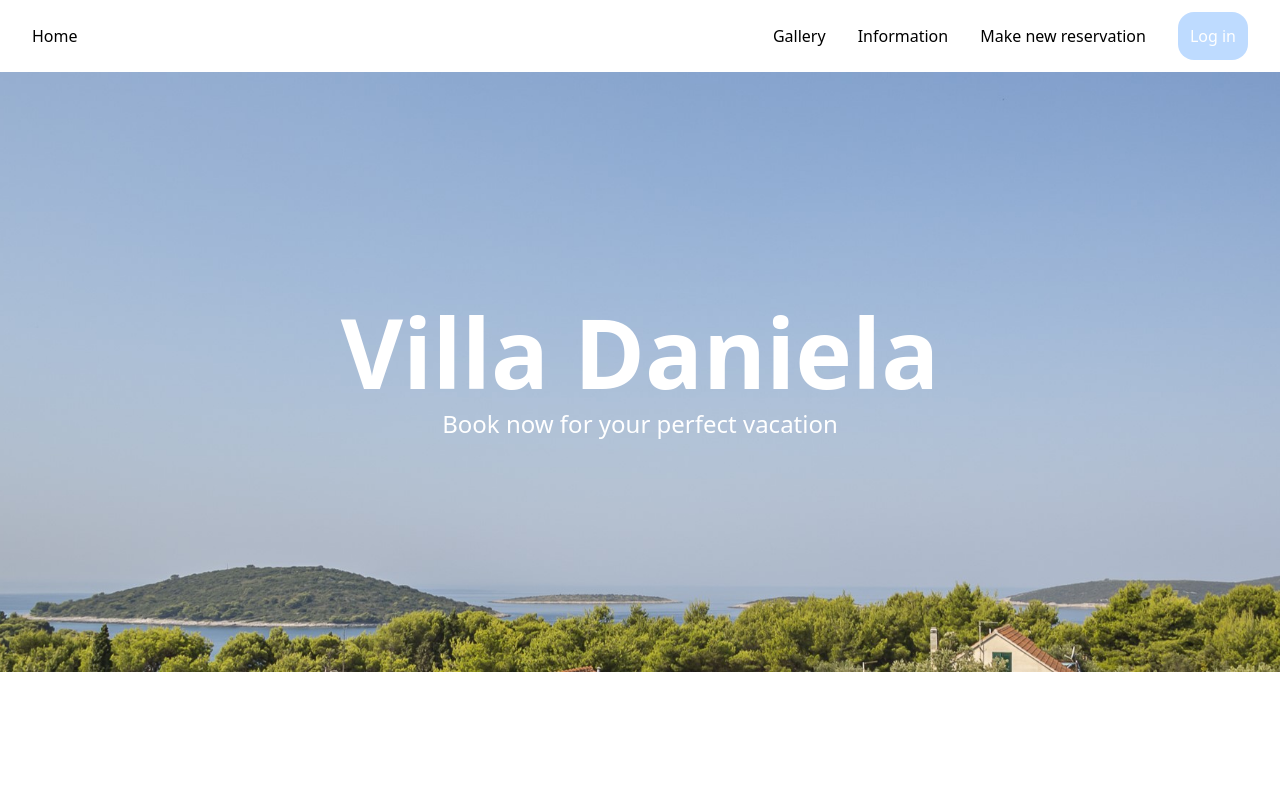
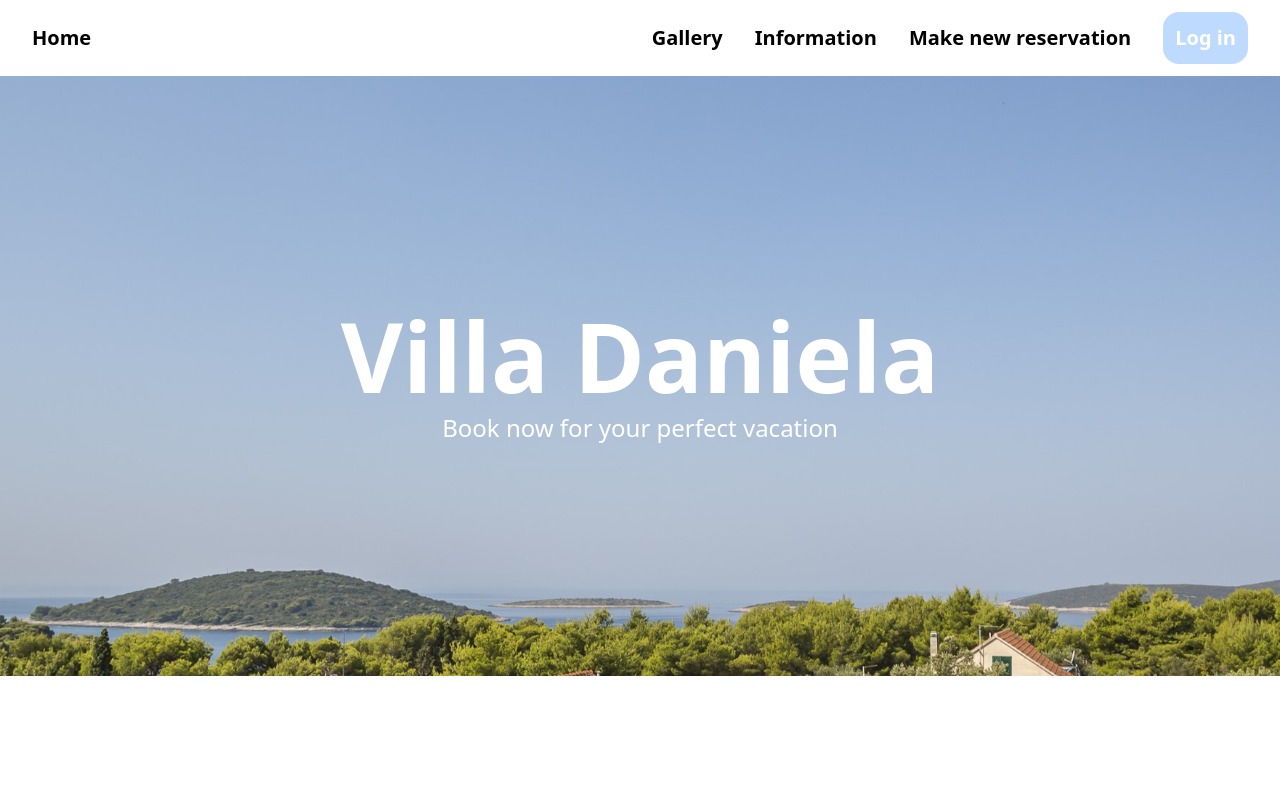
Before and after one commit to manje22/OARWA-zavrsni, a React (Vite) app in the folder front-end/: page / in a window 1280 px wide. Shown: the top 800 px of the page. Built offline with nearby package versions, Linux system fonts and the light colour scheme; no server answers.

Commit message:
aesthetic changes

```diff
--- a/front-end/src/Layout/LayoutComponents/Navbar.jsx
+++ b/front-end/src/Layout/LayoutComponents/Navbar.jsx
@@ -7,16 +7,16 @@ function NavBar() {
   const { currentUser } = useContext(UserContext);
   return (
     <header className="w-full px-8 py-3 shadow-sm shadow-neutral-50 flex items-center">
-      <nav className='flex justify-between items-center w-full'>
-        <Link to={"/"}>Home</Link>
+      <nav className='flex justify-between items-center w-full font-semibold text-xl'>
+        <Link className="hover:-translate-y-1 transition: ease-in-out duration-300" to={"/"}>Home</Link>
         <ul  className='flex items-center gap-8'>
-          <li>
+          <li className="hover:-translate-y-1 transition: ease-in-out duration-300">
             <Link to={"/gallery"}>Gallery</Link>
           </li>
-          <li>
+          <li className="hover:-translate-y-1 transition: ease-in-out duration-300">
             <Link to={"/information"}>Information</Link>
           </li>
-          <li>
+          <li className="hover:-translate-y-1 transition: ease-in-out duration-300">
             <Link to={"/newreservation"}>Make new reservation</Link>
           </li>
           {currentUser === null ? (
```
